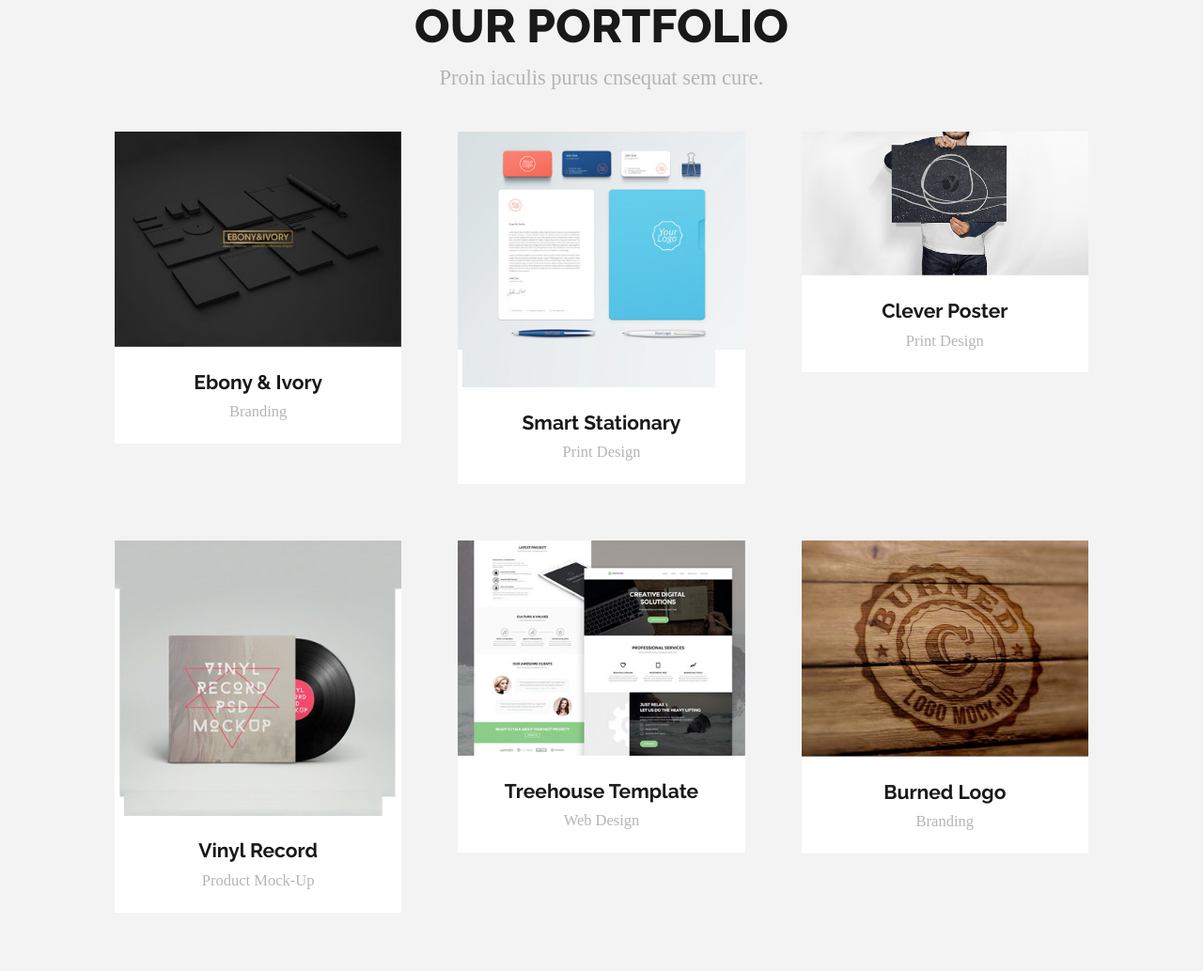
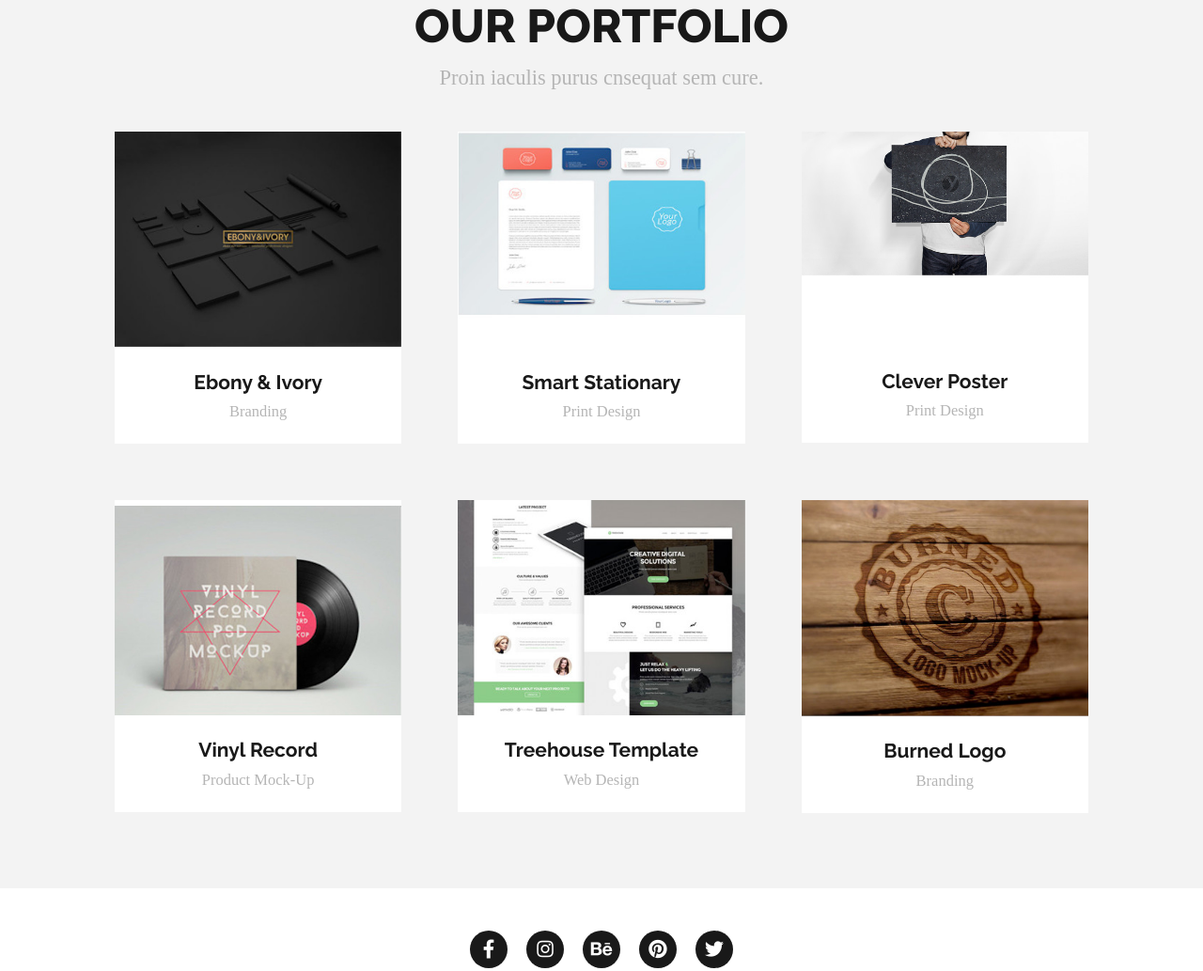
Before and after one commit to asmagala/4.6taskrunner, a website: page index.html in a window 1280 px wide. Shown: the part 1416-2449 px from the top of the page at 94% size. Drawn offline with Linux system fonts and the light colour scheme; a web font is replaced by a local one.

Commit message:
Modify images.

```diff
--- a/index.html
+++ b/index.html
@@ -84,7 +84,7 @@
               </div>
               <div class="portfolio-item">
                 <div class="photo">
-                  <img src="images/Image4.jpg" alt="Smart Stationary">
+                  <img src="images/Image4s.jpg" alt="Smart Stationary">
                 </div>
                 <div class="badge">
                   <h4 class="badge-title">Smart Stationary</h4>
@@ -93,7 +93,7 @@
               </div>
               <div class="portfolio-item">
                 <div class="photo">
-                  <img src="images/Image3.jpg" alt="Clever Poster">
+                  <img src="images/Image3s.jpg" alt="Clever Poster">
                 </div>
                 <div class="badge">
                   <h4 class="badge-title">Clever Poster</h4>
@@ -102,7 +102,7 @@
               </div>
               <div class="portfolio-item">
                 <div class="photo">
-                  <img src="images/Image2.jpg" alt="Vinyl Record">
+                  <img src="images/Image2s.jpg" alt="Vinyl Record">
                 </div>
                 <div class="badge">
                   <h4 class="badge-title">Vinyl Record</h4>
--- a/sass/style.scss
+++ b/sass/style.scss
@@ -215,6 +215,7 @@ h5 { margin: 0.9em 0; }
           width: 100%;
           height: 100%;
           object-fit: cover;
+          overflow: hidden;
           display: block;
         }
       }
```
Also changed, not shown: css/style.css, images/Image2s.jpg (added), images/Image3r.jpg (added), images/Image3s.jpg (added), images/Image4s.jpg (added), 1 other file.
